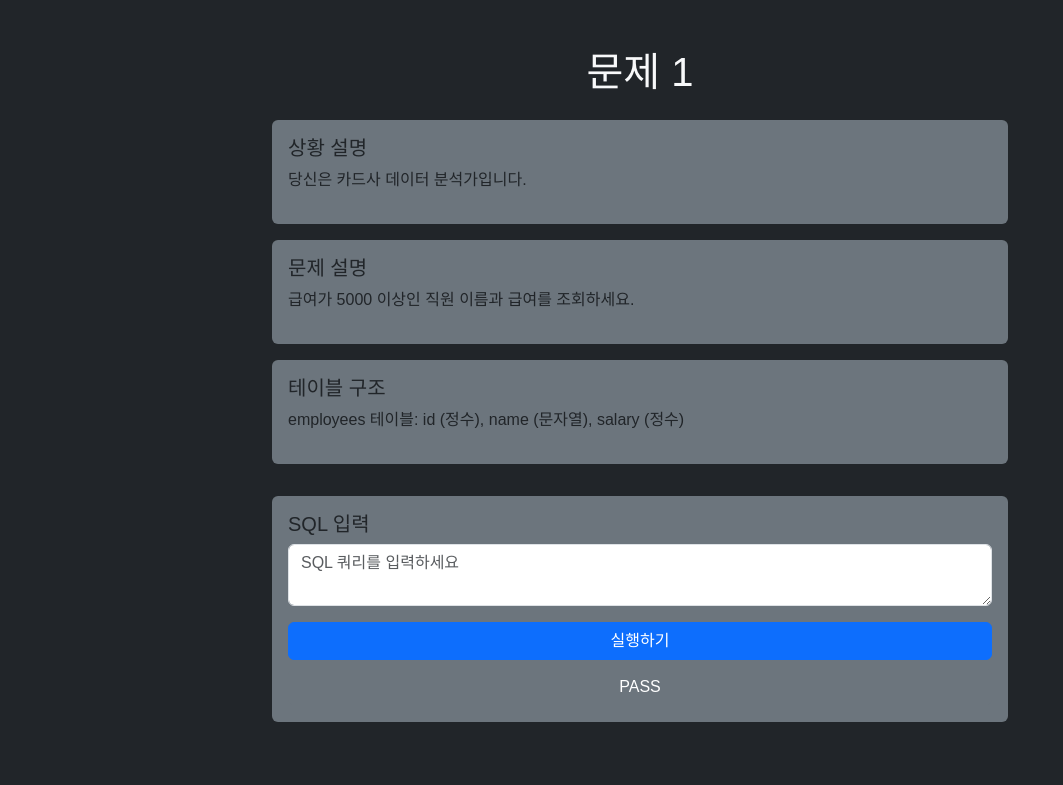
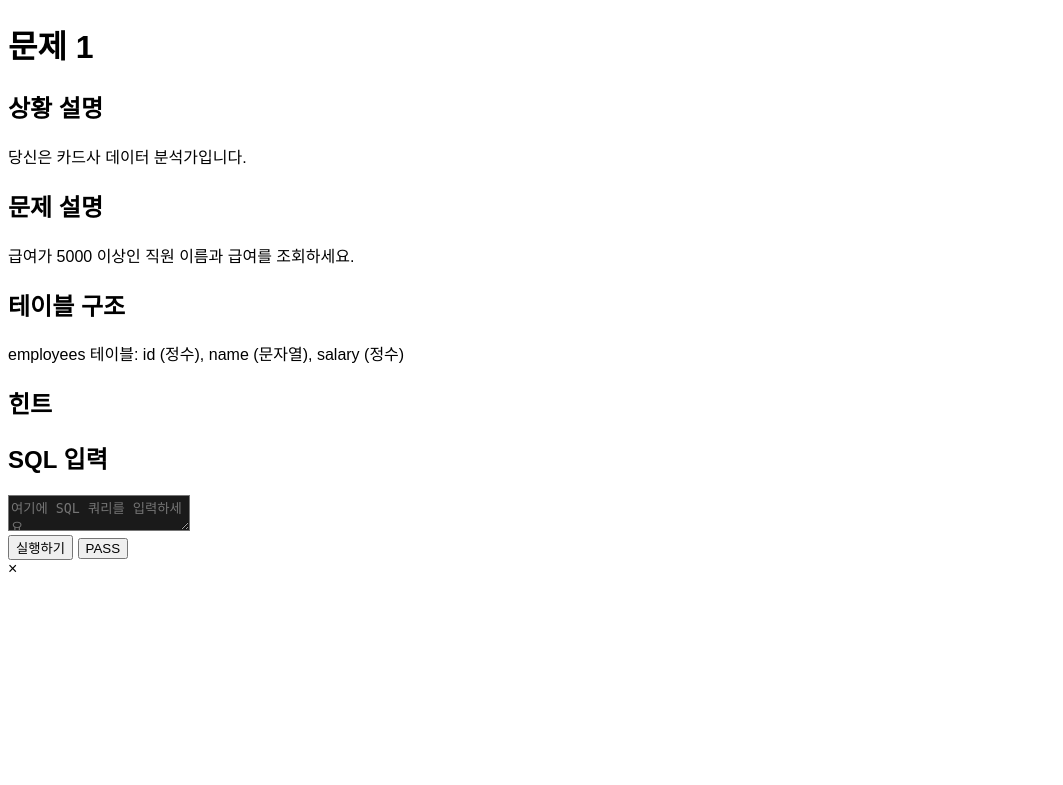
Before and after one commit to melonshoping/sql-quiz-starter, a Flask app: page /quiz/1 in a window 1280 px wide. Shown: the top 785 px of the page, without its empty margins (0-1063 px from the left). Run offline with Flask 3, Linux system fonts and the light colour scheme.

Commit message:
Update quiz.html

```diff
--- a/templates/quiz.html
+++ b/templates/quiz.html
@@ -3,69 +3,59 @@
 <head>
     <meta charset="UTF-8">
     <title>SQL 문제 {{ q }}</title>
-    <link href="https://cdn.jsdelivr.net/npm/bootstrap@5.3.2/dist/css/bootstrap.min.css" rel="stylesheet">
     <link rel="stylesheet" href="/static/style.css">
 </head>
-<body class="bg-dark text-light">
-    <div class="container py-5">
-        <h1 class="text-center mb-4">문제 {{ q }}</h1>
+<body>
+    <div class="container">
+        <h1>문제 {{ q }}</h1>
 
-        <div class="row justify-content-center">
-            <div class="col-12 col-md-8">
-
-                <div class="card bg-secondary mb-3">
-                    <div class="card-body">
-                        <h5>상황 설명</h5>
+        <div class="card">
+            <h2>상황 설명</h2>
             <p>{{ problem.situation if problem.situation else '당신은 카드사 데이터 분석가입니다.' }}</p>
         </div>
+
+        <div class="card">
+            <h2>문제 설명</h2>
+            <p>{{ problem.title }}</p>
         </div>
 
-                <div class="card bg-secondary mb-3">
-                    <div class="card-body">
-                        <h5>문제 설명</h5>
-                        <p>{{ problem.title }}</p>
-                    </div>
+        <div class="card">
+            <h2>테이블 구조</h2>
+            <p>{{ problem.schema }}</p>
         </div>
 
-                <div class="card bg-secondary mb-3">
-                    <div class="card-body">
-                        <h5>테이블 구조</h5>
-                        <p>{{ problem.schema }}</p>
-                    </div>
-                </div>
-
-                <div class="d-grid gap-2 mb-3">
+        <div class="card hint-section">
+            <h2>힌트</h2>
             {% for hint in problem.hints %}
                 {% if trial >= loop.index %}
-                            <button class="btn btn-outline-info" data-bs-toggle="modal" data-bs-target="#hintModal" onclick="showHint('{{ hint }}')">힌트 {{ loop.index }}</button>
+                    <button class="btn-hint" onclick="openHint('{{ hint }}')">힌트 {{ loop.index }}</button>
                 {% endif %}
             {% endfor %}
         </div>
 
-                <div class="card bg-secondary mb-3">
-                    <div class="card-body">
-                        <h5>SQL 입력</h5>
+        <div class="card">
+            <h2>SQL 입력</h2>
             <form method="POST">
-                            <textarea id="sql-input" name="sql" class="form-control mb-3" placeholder="SQL 쿼리를 입력하세요">{{ submitted_sql }}</textarea>
+                <textarea id="sql-input" name="sql" placeholder="여기에 SQL 쿼리를 입력하세요">{{ submitted_sql }}</textarea>
                 <input type="hidden" name="trial" value="{{ trial }}">
-                            <div class="d-grid gap-2">
-                                <button type="submit" class="btn btn-primary">실행하기</button>
-                                <button type="button" class="btn btn-secondary" onclick="fillAnswer('{{ problem.answer | replace("'", "\\'") }}')">PASS</button>
+                <div class="button-group">
+                    <button type="submit" class="btn-run">실행하기</button>
+                    <button type="button" class="btn-pass" onclick="fillAnswer('{{ problem.answer | replace("'", "\\'") }}')">PASS</button>
                 </div>
             </form>
         </div>
-                </div>
 
         {% if message %}
-                <div class="alert alert-warning">{{ message }}</div>
+        <div class="card">
+            <p class="message">{{ message }}</p>
+        </div>
         {% endif %}
 
         {% if result %}
-                <div class="card bg-secondary mb-3">
-                    <div class="card-body">
-                        <h5>결과</h5>
-                        <div class="table-responsive">
-                            <table class="table table-dark table-bordered">
+        <div class="card">
+            <h2>결과</h2>
+            <div class="table-wrapper">
+                <table>
                     <thead>
                         <tr>
                             {% for col in problem.columns %}
@@ -85,40 +75,33 @@
                 </table>
             </div>
         </div>
-                </div>
         {% endif %}
 
         {% if correct %}
-                <a href="/quiz/{{ q + 1 }}" class="btn btn-success w-100 mt-3">다음 문제로 ➡️</a>
+        <div class="card">
+            <a href="/quiz/{{ q + 1 }}" class="btn-next">다음 문제로 ➡️</a>
+        </div>
         {% endif %}
-
-            </div>
-        </div>
     </div>
 
-    <!-- 힌트 모달 -->
-    <div class="modal fade" id="hintModal" tabindex="-1" aria-labelledby="hintModalLabel" aria-hidden="true">
-      <div class="modal-dialog modal-dialog-centered">
-        <div class="modal-content bg-dark text-light">
-          <div class="modal-header">
-            <h5 class="modal-title" id="hintModalLabel">힌트</h5>
-            <button type="button" class="btn-close btn-close-white" data-bs-dismiss="modal" aria-label="Close"></button>
-          </div>
-          <div class="modal-body" id="hint-content">
-          </div>
-        </div>
+    <div id="hint-modal" class="modal">
+        <div class="modal-content">
+            <span class="close" onclick="closeHint()">&times;</span>
+            <p id="hint-text"></p>
         </div>
     </div>
 
     <script>
-    function showHint(hint) {
-        document.getElementById('hint-content').innerText = hint;
+    function openHint(hint) {
+        document.getElementById('hint-text').innerText = hint;
+        document.getElementById('hint-modal').style.display = 'block';
+    }
+    function closeHint() {
+        document.getElementById('hint-modal').style.display = 'none';
     }
     function fillAnswer(answer) {
         document.getElementById('sql-input').value = answer;
     }
     </script>
-
-    <script src="https://cdn.jsdelivr.net/npm/bootstrap@5.3.2/dist/js/bootstrap.bundle.min.js"></script>
 </body>
 </html>
```
Lines whose indentation alone changed are shown as unchanged.
